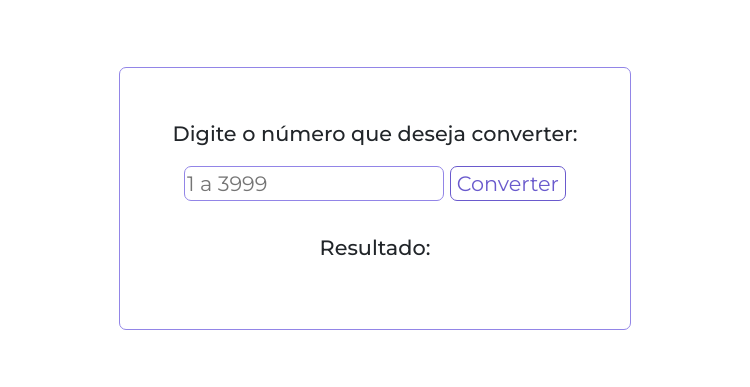
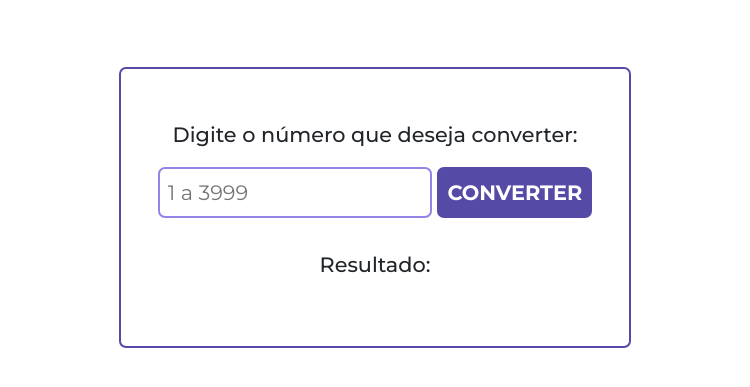
Before and after one commit to felimenta970/romans_converter, a plain HTML site: page index.html in a window 1280 px wide. Shown: the part 83-470 px from the top of the page, without its empty margins (265-1015 px from the left). Drawn offline with nearby package versions, Linux system fonts and the light colour scheme.

Commit message:
Mudança no tema

```diff
--- a/css/stylesheet.css
+++ b/css/stylesheet.css
@@ -1,27 +1,33 @@
-td {
-    padding: 10px;
-}
 
 h1 {
     margin-top: 2rem;
 }
 
-button {
-    background-color: white;
-    border: 1.5px slateblue solid;
+/* Customização do botão */
+button, button:active, button:focus, button:hover {
+    background-color: rgb(86, 74, 167);
+    border: 2px rgb(86, 74, 167) solid;
     border-radius: 7px;
-    color: slateblue;
+    color: white;
+    text-transform: uppercase;
+    padding: 0.5rem;
+    font-weight: bold;
+    outline: none;
 }
 
+/* Input de dados */
 input {
     background-color: white;
-    border: 1.5px rgb(146, 133, 231) solid;
+    border: 2px rgb(146, 133, 231) solid;
     border-radius: 7px;
-    color: slateblue;
+    color: rgb(86, 74, 167);
+    padding: 0.5rem;
 }
 
-input:active {
-    border: 1.5px slateblue solid;
+/* Input quando selecionado, fica um pouco mais destacado */
+input:active, input:focus {
+    border: 2px rgb(86, 74, 167) solid;
+    outline: none;
 }
 
 body {
@@ -31,9 +37,10 @@ body {
     font-family: 'Montserrat', sans-serif;
 }
 
+/* Box em volta da função */
 .box {
     background-color: white;
-    border: 1.5px rgb(146, 133, 231) solid;
+    border: 2px rgb(86, 74, 167) solid;
     border-radius: 7px;
     padding: 50px 0px;
     width: 40%;
```
